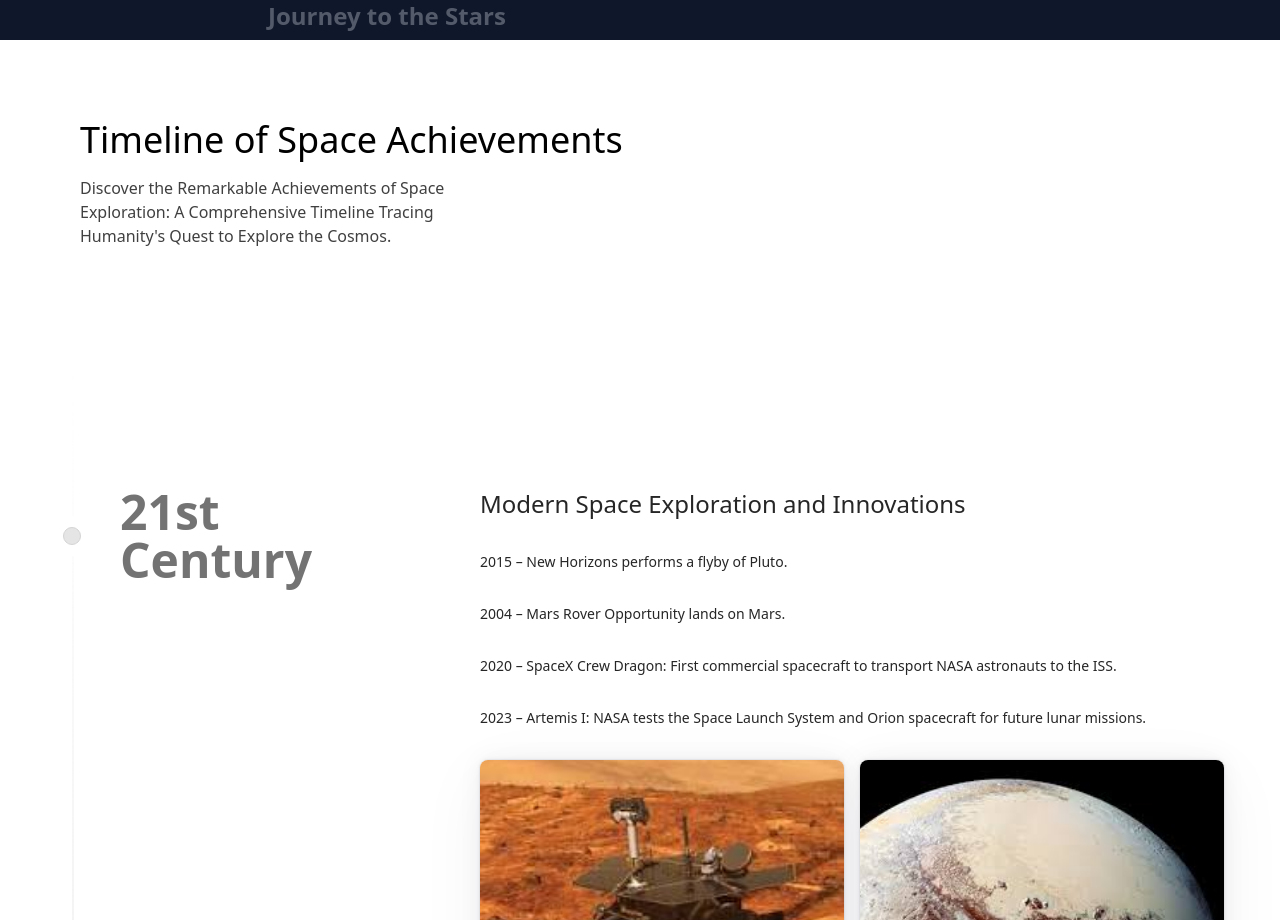
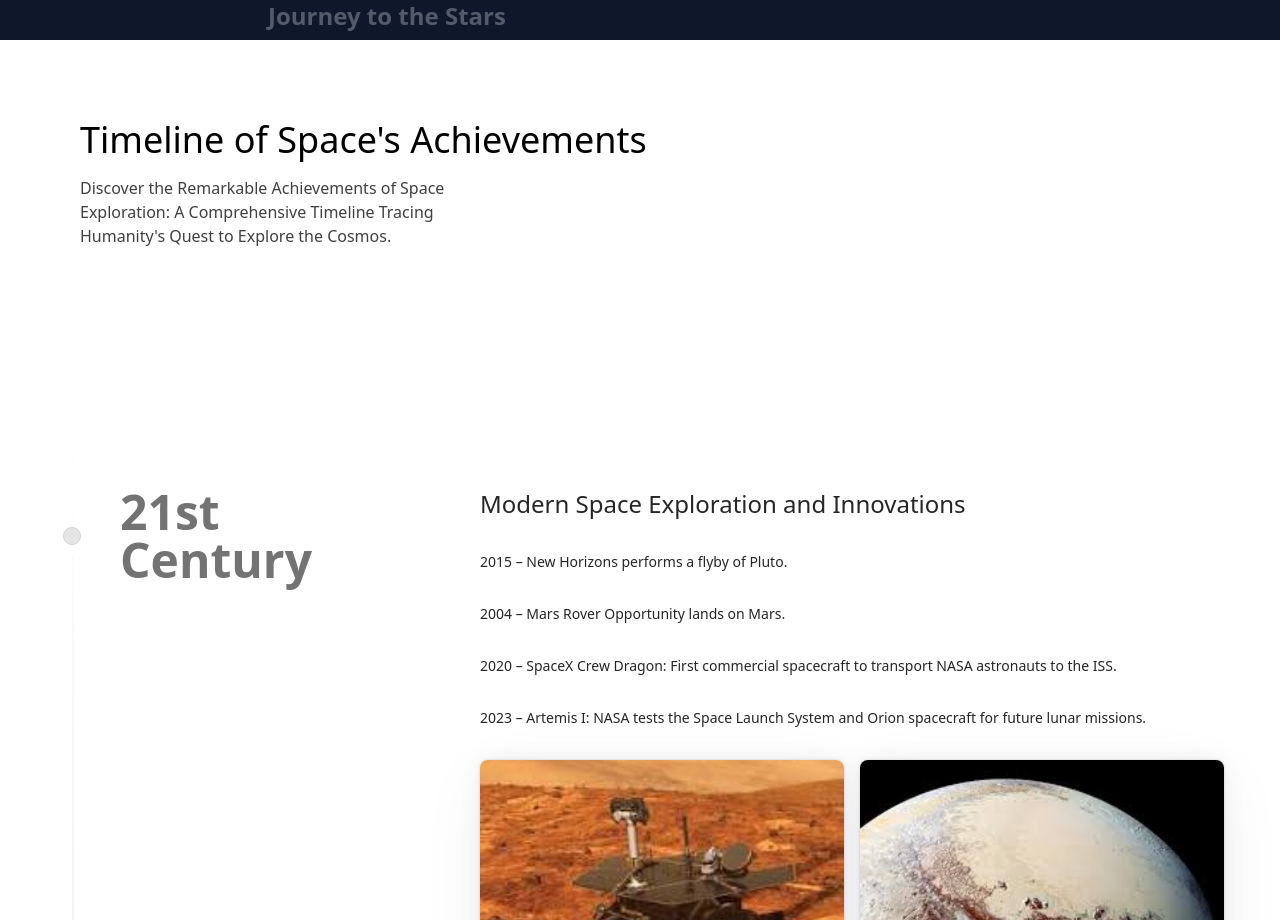
Before and after one commit to Virangj/SpaceX, a Next.js app: page / in a window 1280 px wide. Shown: the part 1240-2160 px from the top of the page. Built offline with nearby package versions, Linux system fonts and the light colour scheme.

Commit message:
solving production errors 3

```diff
--- a/app/Components/ui/sticky-scroll-reveal.tsx
+++ b/app/Components/ui/sticky-scroll-reveal.tsx
@@ -15,7 +15,7 @@ export const StickyScroll = ({
   contentClassName?: string;
 }) => {
   const [activeCard, setActiveCard] = useState(0);
-  const ref = useRef<any>(null);
+  const ref = useRef<HTMLDivElement>(null);
 
   const { scrollYProgress } = useScroll({
     container: ref,
@@ -60,16 +60,21 @@ export const StickyScroll = ({
     "linear-gradient(to bottom right, var(--orange-500), var(--yellow-500))",
   ];
 
-  const [backgroundGradient, setBackgroundGradient] = useState(linearGradients[0]);
+  const [backgroundGradient, setBackgroundGradient] = useState(
+    linearGradients[0]
+  );
 
   useEffect(() => {
-    setBackgroundGradient(linearGradients[activeCard % linearGradients.length]);
+    setBackgroundGradient(
+      linearGradients[activeCard % linearGradients.length]
+    );
   }, [activeCard]);
 
   return (
     <motion.div
       animate={{
-        backgroundColor: backgroundColors[activeCard % backgroundColors.length],
+        backgroundColor:
+          backgroundColors[activeCard % backgroundColors.length],
       }}
       className="h-[30rem] overflow-y-auto no-scrollbar flex justify-center relative space-x-10 p-10"
       ref={ref}
--- a/app/Components/ui/timeline.tsx
+++ b/app/Components/ui/timeline.tsx
@@ -43,10 +43,10 @@ export const Timeline = ({ data }: { data: TimelineEntry[] }) => {
     <div className="w-full bg-white dark:bg-neutral-950 font-sans md:px-10" ref={containerRef}>
       <div className="max-w-7xl mx-auto py-20 px-4 md:px-8 lg:px-10">
         <h2 className="text-lg md:text-4xl mb-4 text-black dark:text-white max-w-4xl">
-          Timeline of Space Achievements
+          Timeline of Space&apos;s Achievements
         </h2>
         <p className="text-neutral-700 dark:text-neutral-300 text-sm md:text-base max-w-sm">
-          Discover the Remarkable Achievements of Space Exploration: A Comprehensive Timeline Tracing Humanity's Quest to Explore the Cosmos.
+          Discover the Remarkable Achievements of Space Exploration: A Comprehensive Timeline Tracing Humanity&apos;s Quest to Explore the Cosmos.
         </p>
       </div>
 
```
Also changed, not shown: app/page.tsx (+10 -4 lines), 1 other file (tests, documents, lock files or other folders).
